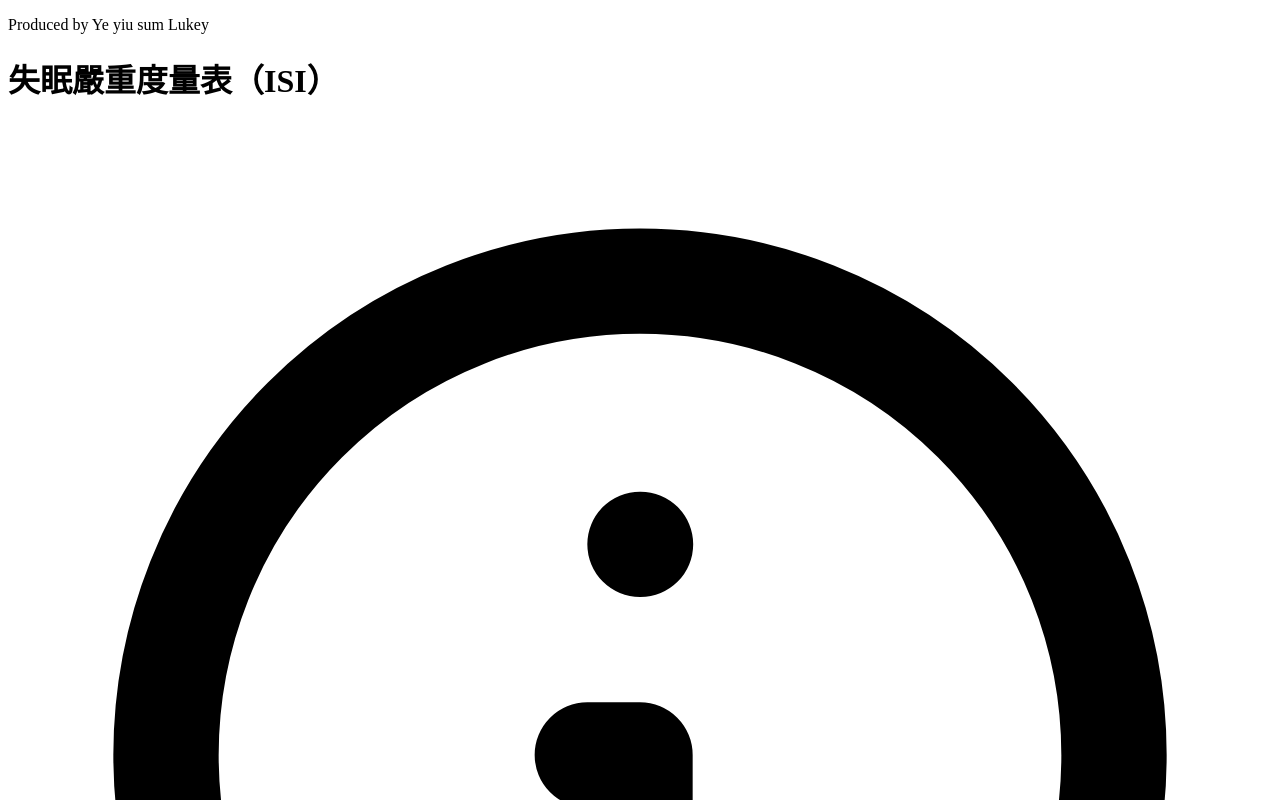
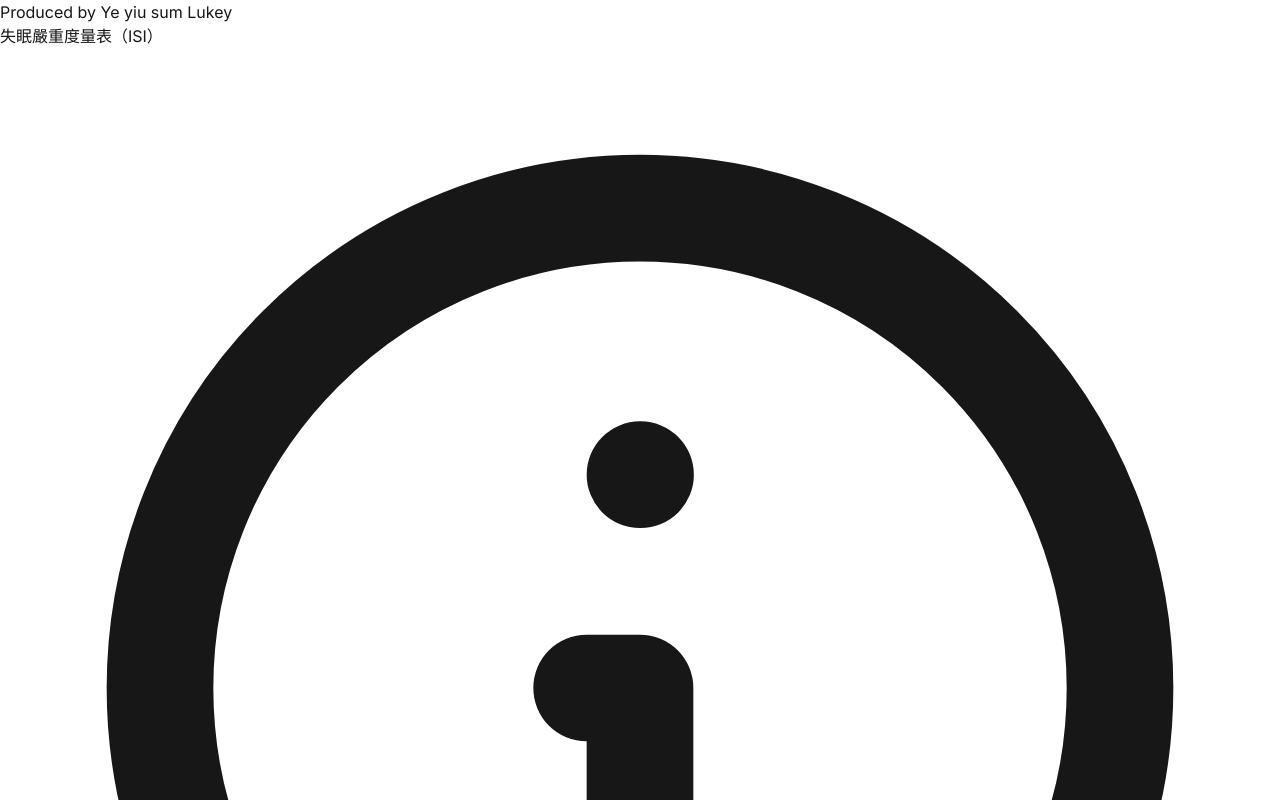
Before and after one commit to kevin0649/isi-scale, a Next.js app: page / in a window 1280 px wide. Shown: the top 800 px of the page. Built offline with nearby package versions, Linux system fonts and the light colour scheme.

Commit message:
feat: create root layout.tsx and globals.css
Add required layout and CSS for Tailwind setup.

```diff
--- /dev/null
+++ b/app/globals.css
@@ -0,0 +1,20 @@
+@tailwind base;
+@tailwind components;
+@tailwind utilities;
+
+:root {
+  --background: #ffffff;
+  --foreground: #171717;
+}
+
+@media (prefers-color-scheme: dark) {
+  :root {
+    --background: #0a0a0a;
+    --foreground: #ededed;
+  }
+}
+
+body {
+  color: var(--foreground);
+  background: var(--background);
+}
--- /dev/null
+++ b/app/layout.tsx
@@ -0,0 +1,22 @@
+import type { Metadata } from "next"
+import { Inter } from "next/font/google"
+import "./globals.css"
+
+const inter = Inter({ subsets: ["latin"] })
+
+export const metadata: Metadata = {
+  title: "ISI 失眠嚴重度量表",
+  description: "Insomnia Severity Index - 失眠嚴重度自我評估問卷",
+}
+
+export default function RootLayout({
+  children,
+}: {
+  children: React.ReactNode
+}) {
+  return (
+    <html lang="zh-TW">
+      <body className={inter.className}>{children}</body>
+    </html>
+  )
+}
```
